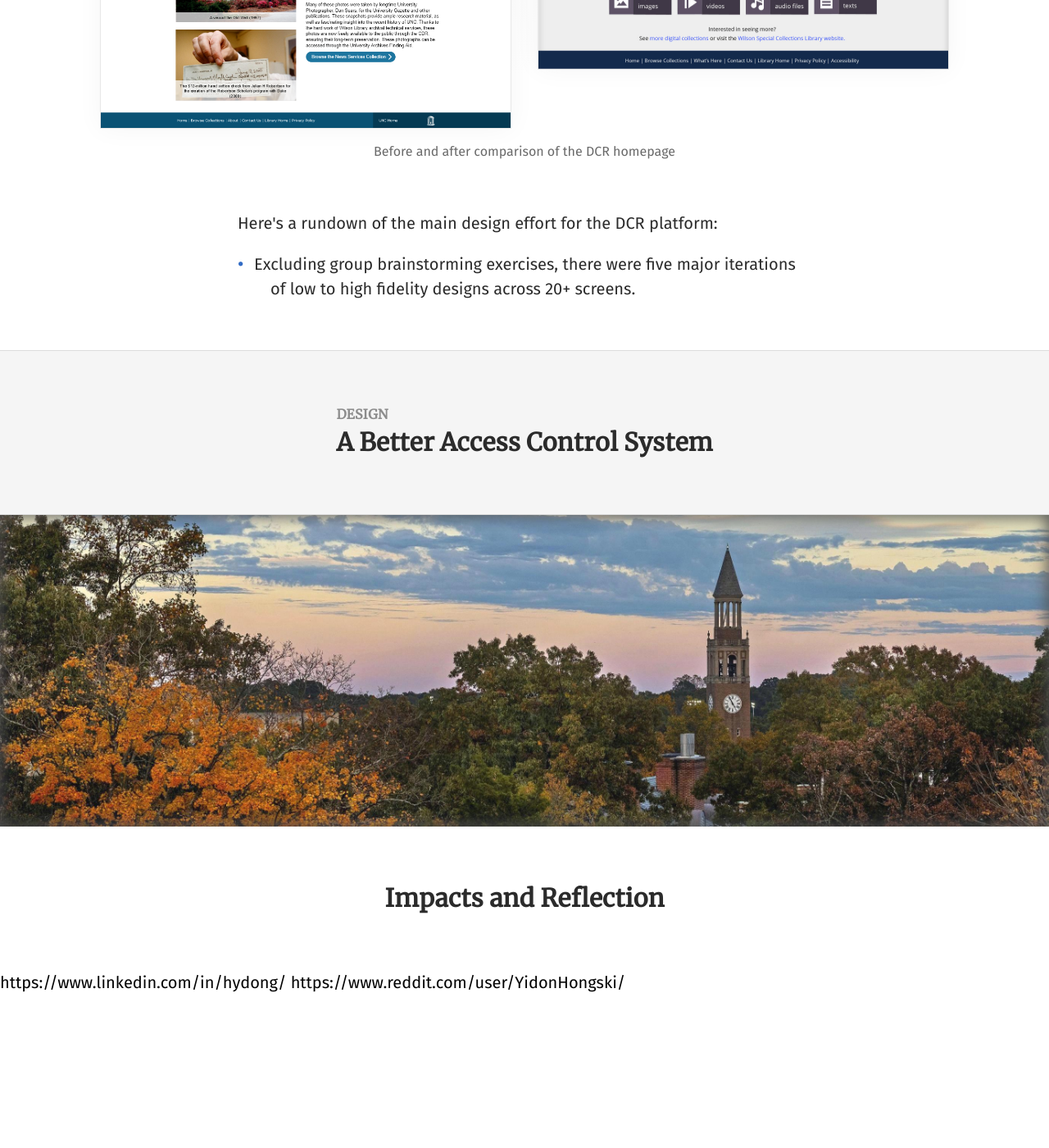
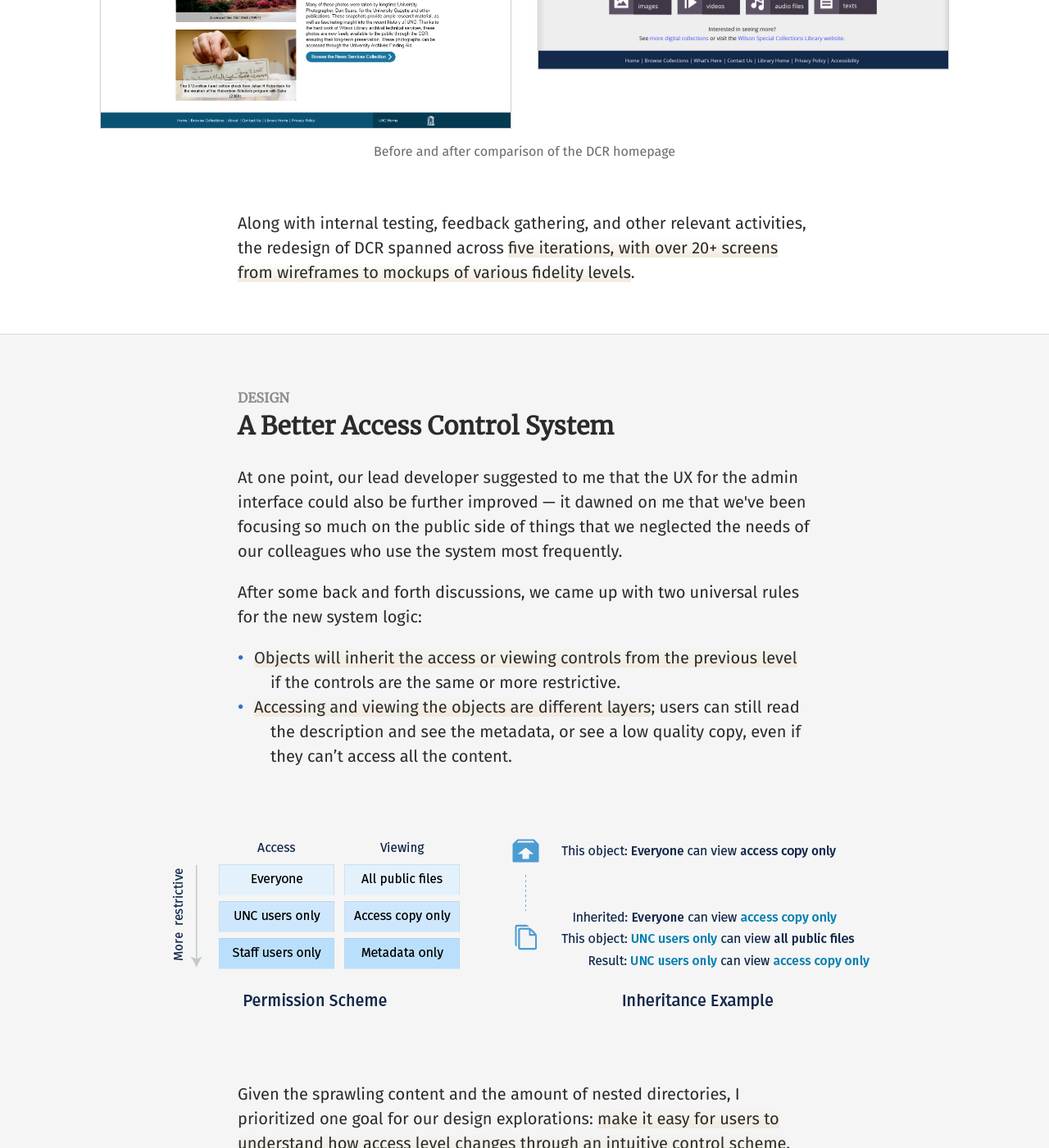
Before and after one commit to scorchingoyster/scorchingoyster.github.io, a Jekyll site: the page built from works/cdr.html, in a window 1280 px wide and 1400 px high, scrolled down 13172 px. Shown: the whole window at 82% size. Built offline with Jekyll 4.4.1, drawn with Linux system fonts in a browser that asks for light colours; before the commit the page ends 14385 px from its top, so only the background shows below that; some of the changed text lies outside the part shown.

Commit message:
Update CDR content

```diff
--- a/assets/css/partials/_works.scss
+++ b/assets/css/partials/_works.scss
@@ -13,6 +13,7 @@
   align-items: center;
   justify-content: center;
   flex-direction: column;
+  flex-wrap: wrap;
   padding: 2rem 1rem;
 
   color: $base-font;
@@ -27,13 +28,15 @@
 		display: flex;
 		flex-direction: column;
 		align-items: center;
+		flex-wrap: wrap;
 		max-width: $default-width;
-		}
+	}
 
 	.graphics {
 	 	display: flex;
 	  justify-content: center;
 		margin: 1rem 0;
+		flex-wrap: wrap;
 		figure {
 			display: flex;
 			flex-direction: column;
@@ -47,27 +50,29 @@
 				}
 			}
 		}
+
 		img {
 			max-width: 100%;
+			object-fit: contain;
 		}
+
 		figcaption {
 			font-size: 0.8rem;
 			opacity: 0.7;
 		}
+
 		&.screen {
 			img {
 				max-width: 500px;
 				margin: 0.8rem;
-				border: 1px solid darken(whitesmoke,5%);
-				box-shadow: 0 0 1.5rem whitesmoke;
+				border: 1px solid darken(whitesmoke, 15%);
+				box-shadow: 0 0 0.2rem whitesmoke;
 				transition: box-shadow 0.5s ease;
 				&:hover {
-					box-shadow: 0 0 2rem darken(whitesmoke, 5%);
+					box-shadow: 0 0 0.4rem darken(whitesmoke, 25%);
 				}
 			}
-			&:not(.alt) {
-				background: radial-gradient(whitesmoke, white, transparent 100%);
-			}
+
 			&.alt {
 				img {
 					margin: 0.8rem;
@@ -80,9 +85,11 @@
 
 	.text {
 		max-width: $text-width;
+
 		h1 {
 			font-size: 1.7em;
 		}
+
 		h1, h2, h3, h4, h5, h6 {
 			display: flex;
 			flex-direction: column;
@@ -93,6 +100,7 @@
 				color: $base-grey;
 			}
 		}
+
 		.list {
 			margin: 0.1rem 0;
 			padding: 0.05px;
--- a/works/cdr.html
+++ b/works/cdr.html
@@ -162,7 +162,7 @@
 			</figure>
 		</div>
 
-		<div class="graphics zoom">
+		<div class="graphics">
 			<figure>
 				<div>
 					<img src="{{ '/assets/img/cdr/full-persona.png' }}" alt="">
@@ -288,14 +288,8 @@
 		</div>
 
 		<div class="text">
-			<p>Here's a rundown of the main design effort for the DCR platform:</p>
-			<ul>
-				<li>Excluding group brainstorming exercises, there were five major iterations of low to high fidelity designs across 20+ screens.</li>
-			</ul>
+			<p>Along with internal testing, feedback gathering, and other relevant activities, the redesign of DCR spanned across <em>five iterations, with over 20+ screens from wireframes to mockups of various fidelity levels</em>.</p>
 		</div>
-
-
-
 
 	</div>
 </section>
@@ -307,7 +301,39 @@
 				<span>DESIGN</span>
 				A Better Access Control System
 			</h2>
+			<p>At one point, our lead developer suggested to me that the UX for the admin interface could also be further improved &mdash; it dawned on me that we've been focusing so much on the public side of things that we neglected the needs of our colleagues who use the system most frequently.</p>
+
+			<p>After some back and forth discussions, we came up with two universal rules for the new system logic:</p>
+
+			<ul>
+				<li><em>Objects will inherit the access or viewing controls from the previous level</em> if the controls are the same or more restrictive.</li>
+				<li><em>Accessing and viewing the objects are different layers</em>; users can still read the description and see the metadata, or see a low quality copy, even if they can’t access all the content.</li>
+			</ul>
 		</div>
+
+		<div class="graphics">
+			<figure>
+				<div>
+					<img src="{{ '/assets/img/cdr/permission-scheme.png' }}" alt="">
+					<img src="{{ '/assets/img/cdr/inheritance-example.png' }}" alt="">
+				</div>
+			</figure>
+		</div>
+
+		<div class="text">
+			<p>Given the sprawling content and the amount of nested directories, I prioritized one goal for our design explorations: <em>make it easy for users to understand how access level changes through an intuitive control scheme</em>.</p>
+		</div>
+
+		<div class="graphics screen">
+			<figure>
+				<div>
+					<img src="{{ '/assets/img/cdr/access-control-1.png' }}" alt="">
+					<img src="{{ '/assets/img/cdr/access-control-2.png' }}" alt="">
+				</div>
+				<figcaption>Early explorations on setting and previewing patron access level for a directory</figcaption>
+			</figure>
+		</div>
+
 	</div>
 </section>
 
```
Also changed, not shown: assets/img/cdr/access-control-1.png (added), assets/img/cdr/access-control-2.png (added), assets/img/cdr/inheritance-example.png (added), assets/img/cdr/permission-scheme.png (added).
